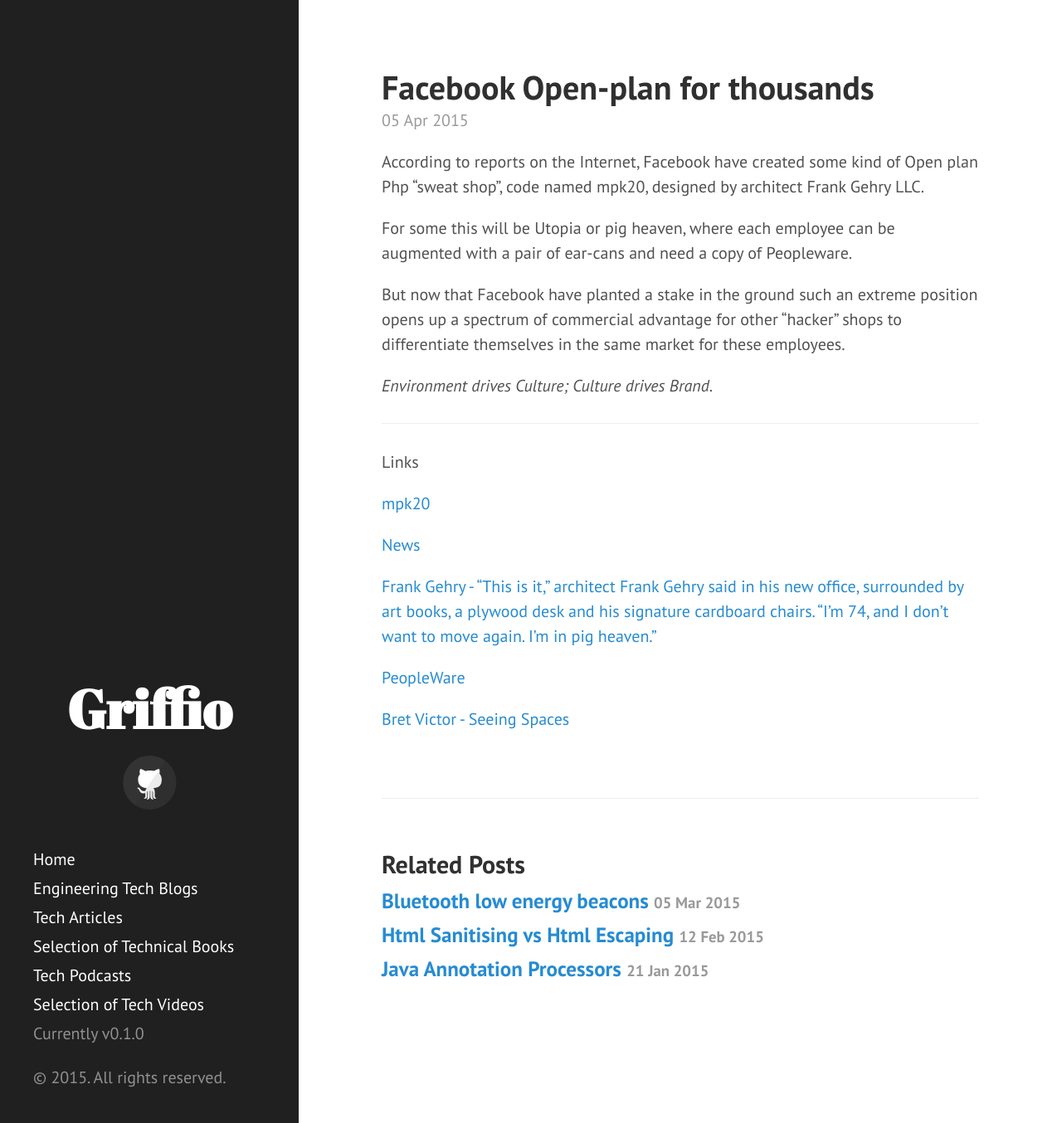
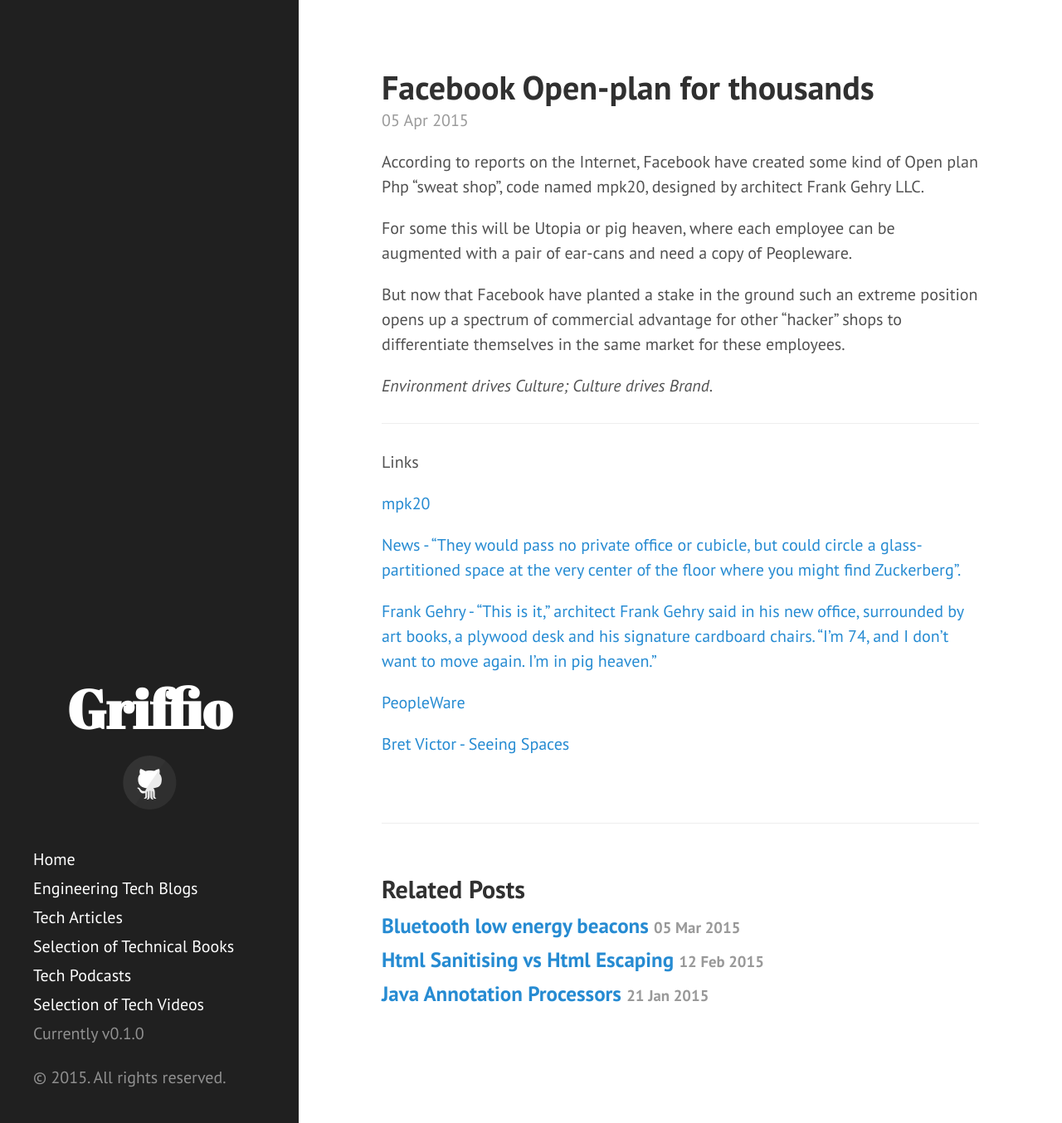
Before and after one commit to griffio/griffio.github.io, a Jekyll site: the page built from _posts/2015-04-05-Facebook-openplan.md, in a window 1280 px wide and 1354 px high. Shown: the whole window at 83% size. Built offline with Jekyll 4.4.1, drawn with Linux system fonts in a browser that asks for light colours; nearby versions of some CDN libraries.

Commit message:
Update 2015-04-05-Facebook-openplan.md

```diff
--- a/_posts/2015-04-05-Facebook-openplan.md
+++ b/_posts/2015-04-05-Facebook-openplan.md
@@ -21,7 +21,7 @@
 
 [mpk20](https://twitter.com/hashtag/mpk20)
 
-[News](http://www.sfgate.com/business/article/Facebook-West-designed-by-Frank-Gehry-3814171.php)
+[News - "They would pass no private office or cubicle, but could circle a glass-partitioned space at the very center of the floor where you might find Zuckerberg".](http://www.sfgate.com/business/article/Facebook-West-designed-by-Frank-Gehry-3814171.php)
 
 [Frank Gehry -  "This is it," architect Frank Gehry said in his new office, surrounded by art books, a plywood desk and his signature cardboard chairs. "I'm 74, and I don't want to move again. I'm in pig heaven."](http://articles.latimes.com/2003/jun/10/business/fi-playa10)
 
```
